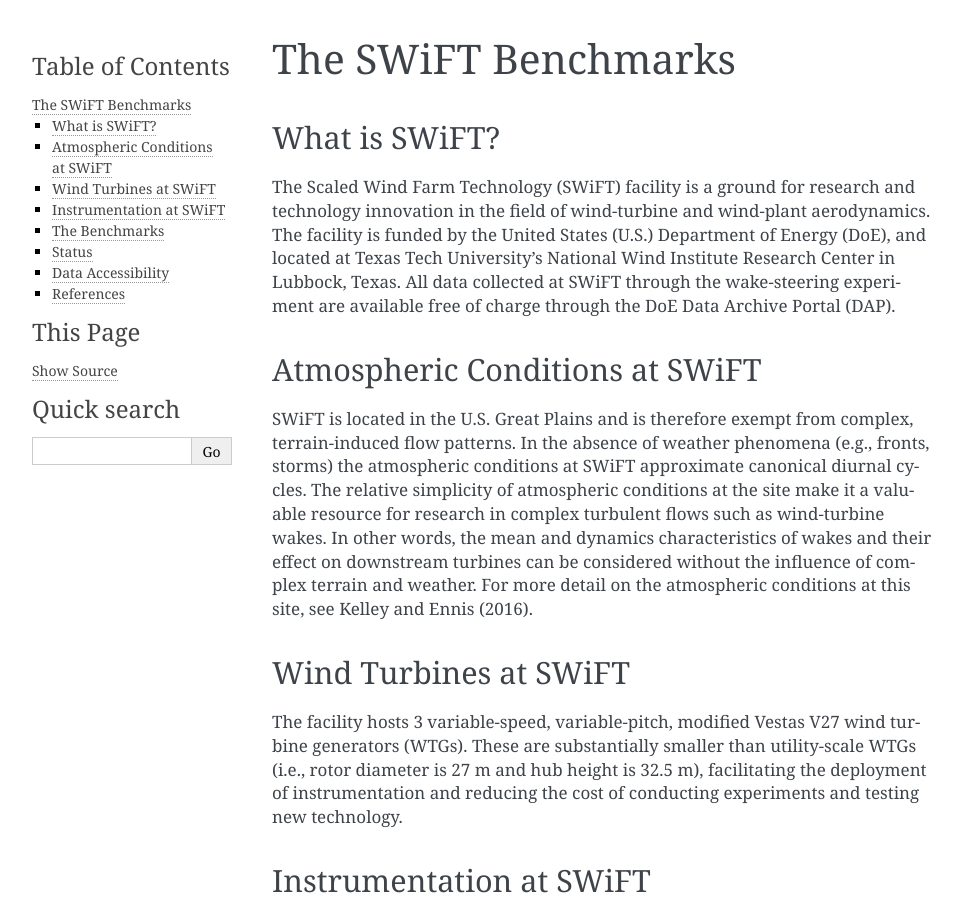
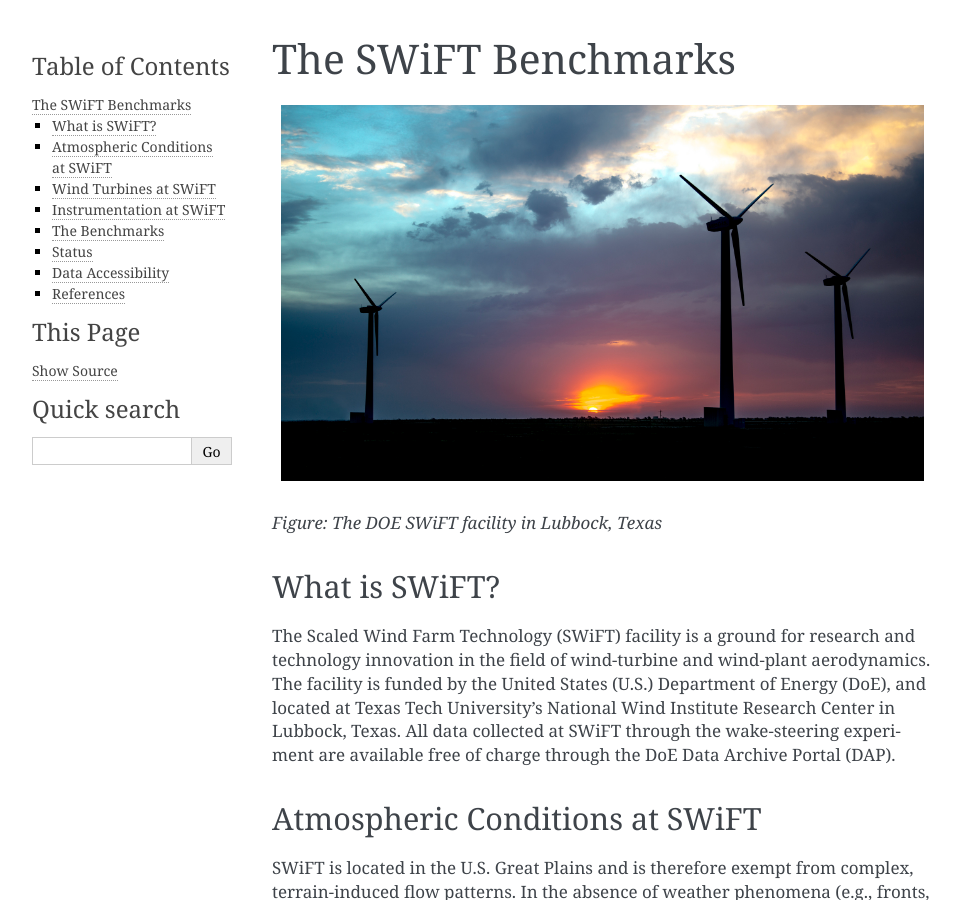
Before and after one commit to pdoubraw/wakebench_swift, a Sphinx documentation site: the page built from docs/source/index.rst, in a window 1280 px wide and 900 px high. Shown: the whole window, without its empty margins (148-1109 px from the left). Built offline with Sphinx 7.4.7, drawn with Linux system fonts in a browser that asks for light colours.

Commit message:
landing image

```diff
--- a/docs/source/index.rst
+++ b/docs/source/index.rst
@@ -15,6 +15,10 @@
    glossary
    faq
    support
+
+.. figure:: ../../images/swift_sunrise.jpg
+
+*Figure: The DOE SWiFT facility in Lubbock, Texas*
 
 What is SWiFT?
 --------------
```
Also changed, not shown: images/swift_sunrise.jpg (added).
